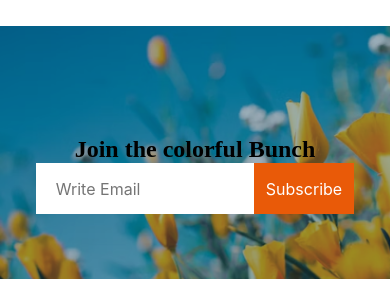
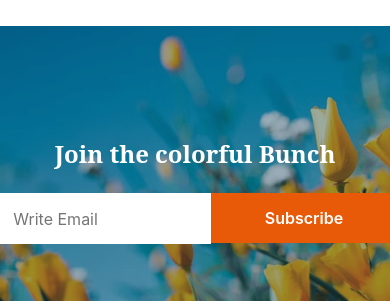
Before and after one commit to rudro19/Assignment_02, a plain HTML site: page index.html in a window 390 px wide. Shown: the part 4160-4467 px from the top of the page. Drawn offline with Linux system fonts and the light colour scheme.

Commit message:
release-4

```diff
--- a/index.html
+++ b/index.html
@@ -152,12 +152,12 @@
 
         <section class="join-section">
             <div class="join-content">
-                <h3 id="colorful-bunch noto-serif" class="title">Join the colorful Bunch</h3>
+                <h3 id="colorful-bunch" class="title noto-serif">Join the colorful Bunch</h3>
                 <div class="form-btn dflex ">
                     <div class="ip ">
                         <input class="inter" type="email" name="" id="" placeholder="Write Email">
                     </div>
-                    <div><button class="btn-subscribe"><a class="inter" href="">Subscribe</a></button></div>
+                    <div><button class="btn-subscribe"><input type="submit" value="Subscribe" class="inter submit"></button></div>
                 </div>
             </div>
         </section>
--- a/styles/style.css
+++ b/styles/style.css
@@ -360,18 +360,31 @@ header img{
     width: 830px;
 }
 
-input[type="email"], .btn-subscribe{
+input[type="email"]{
     font-size: 1rem;
     padding-top: 15.5px;
     padding-bottom: 15.5px;
     border: none;
 
 }
+.btn-subscribe{
+    font-size: 1rem;
+    padding-top: 15px;
+    padding-bottom: 15px;
+    border: none;
+}
 
-.btn-subscribe a{
+
+.btn-subscribe .submit{
     color: white;
     padding-left: 53.5px;
     padding-right: 53.5px;
+    background-color:  rgba(233, 90, 8, 1);
+    border: none;
+    font-weight: 600;
+    font-size: 1rem;
+    padding-top: 0;
+    padding-bottom: 0;
 }
 
 .btn-subscribe{
@@ -383,6 +396,7 @@ input[type="email"]{
     width: 644px;
     padding-left: 20px;
     box-sizing: border-box;
+    outline: none;
 }
 
 /* footer */
@@ -653,9 +667,17 @@ footer li a{
 input[type="email"]{
     max-width:218px;
 }
-.btn-subscribe a{
-    padding-left: 12px;
-    padding-right: 12px;
+.btn-subscribe .submit{
+    background-color: rgba(233, 90, 8, 1);
+    border: none;
+    color: white;
+    font-size: 1rem;
+    padding-top:0px;
+    padding-bottom:0px;
+}
+.btn-subscribe{
+    padding-top: 15px;
+    padding-bottom: 15px;
 }
 
 .footer-container{
```
